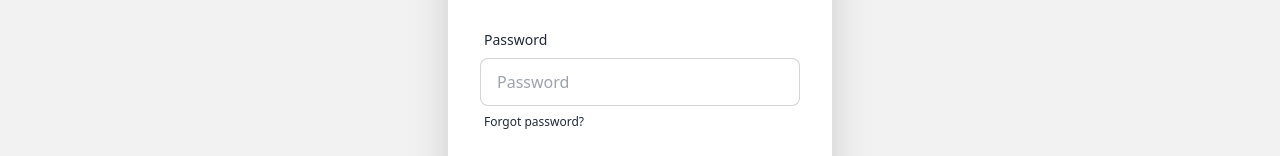
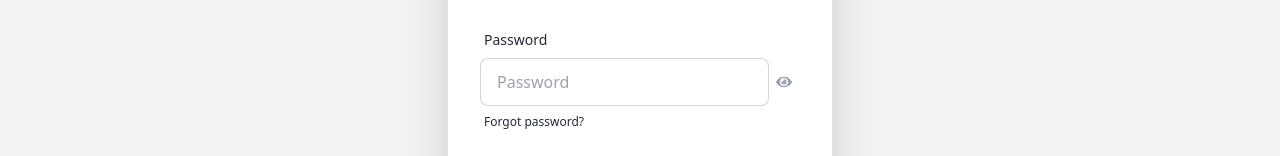
Before and after one commit to haa-meem/lingua-camp-client, a React (Vite) app: page /login in a window 1280 px wide. Shown: the part 316-472 px from the top of the page. Built offline with nearby package versions, Linux system fonts and the light colour scheme.

Commit message:
All requirments fulfilled in login & registration page

```diff
--- a/src/Pages/Login/Login.jsx
+++ b/src/Pages/Login/Login.jsx
@@ -1,16 +1,22 @@
 import { useForm } from 'react-hook-form';
 import { Link } from 'react-router-dom';
-import { FaGoogle } from 'react-icons/fa';
+import { FaEye, FaEyeSlash, FaGoogle } from 'react-icons/fa';
+import { useState } from 'react';
 
 const Login = () => {
     const { register, handleSubmit } = useForm();
+    const [showPassword, setShowPassword] = useState(false);
 
     const handleLogin = (data) => {
         console.log(data);
     };
 
     const handleGoogleSignIn = () => {
-        // Implement your Google Sign-in logic here
+
+    };
+
+    const togglePasswordVisibility = () => {
+        setShowPassword(!showPassword);
     };
 
     return (
@@ -35,13 +41,22 @@ const Login = () => {
                             <label className="label">
                                 <span className="label-text">Password</span>
                             </label>
-                            <input
-                                type="password"
-                                name="password"
-                                placeholder="Password"
-                                className="input input-bordered"
-                                {...register('password', { required: true })}
-                            />
+                            <div className="relative">
+                                <input
+                                    type={showPassword ? 'text' : 'password'}
+                                    name="password"
+                                    placeholder="Password"
+                                    className="input input-bordered pr-10"
+                                    {...register('password', { required: true })}
+                                />
+                                <span
+                                    className={`absolute top-1/2 right-2 transform -translate-y-1/2 ${showPassword ? 'text-primary' : 'text-gray-400'
+                                        } cursor-pointer`}
+                                    onClick={togglePasswordVisibility}
+                                >
+                                    {showPassword ? <FaEyeSlash /> : <FaEye />}
+                                </span>
+                            </div>
                             <label className="label">
                                 <a href="#" className="label-text-alt link link-hover">
                                     Forgot password?
--- a/src/Pages/Register/Register.jsx
+++ b/src/Pages/Register/Register.jsx
@@ -1,14 +1,24 @@
-import { useForm } from "react-hook-form";
-import { Link } from "react-router-dom";
+import { useForm } from 'react-hook-form';
+import { FaGoogle } from 'react-icons/fa';
+import { Link } from 'react-router-dom';
 
 const Register = () => {
-    const { register, handleSubmit, watch, formState: { errors } } = useForm();
+    const {
+        register,
+        handleSubmit,
+        watch,
+        formState: { errors },
+    } = useForm();
 
     const handleRegister = (data) => {
         console.log(data);
     };
 
     const password = watch('password');
+
+    const handleGoogleSignIn = () => {
+
+    };
 
     return (
         <div className="hero min-h-screen bg-base-200 flex items-center justify-center">
@@ -51,9 +61,16 @@ const Register = () => {
                                 name="password"
                                 placeholder="Password"
                                 className="input input-bordered"
-                                {...register('password', { required: true })}
+                                {...register('password', {
+                                    required: true,
+                                    minLength: 6,
+                                    pattern: {
+                                        value: /^(?=.*[A-Z])(?=.*[!@#$%^&*()]).*$/,
+                                        message: 'Password must contain at least 6 characters, one capital letter, and one special character',
+                                    },
+                                })}
                             />
-                            {errors.password && <span className="text-error">Password is required</span>}
+                            {errors.password && <span className="text-error">{errors.password.message}</span>}
                         </div>
                         <div className="form-control mb-6">
                             <label className="label">
@@ -66,7 +83,7 @@ const Register = () => {
                                 className="input input-bordered"
                                 {...register('confirmPassword', {
                                     required: true,
-                                    validate: (value) => value === password || 'Passwords do not match'
+                                    validate: (value) => value === password || 'Passwords do not match',
                                 })}
                             />
                             {errors.confirmPassword && <span className="text-error">{errors.confirmPassword.message}</span>}
@@ -93,6 +110,10 @@ const Register = () => {
                             <button type="submit" className="btn btn-primary w-full">
                                 Register
                             </button>
+                            <button onClick={handleGoogleSignIn} className="btn btn-outline btn-warning mt-3">
+                                <FaGoogle className="me-1" />
+                                Google Sign-in
+                            </button>
                         </div>
                     </form>
                     <p className="mt-4 text-center">
--- a/src/Pages/Shared/Footer/Footer.jsx
+++ b/src/Pages/Shared/Footer/Footer.jsx
@@ -1,7 +1,7 @@
 const Footer = () => {
     return (
         <footer className="mt-3">
-            <div className="footer p-10 bg-[#ce364b] text-neutral-content">
+            <div className="footer p-10 bg-[#8b393f] text-neutral-content">
                 <div>
                     <svg width="50" height="50" viewBox="0 0 24 24" xmlns="http://www.w3.org/2000/svg" fillRule="evenodd" className="fill-current"><path d="M22.672 15.226l-2.432.811.841 2.515c.33 1.019-.209 2.127-1.23 2.456-1.15.325-2.148-.321-2.463-1.226l-.84-2.518-5.013 1.677.84 2.517c.391 1.203-.434 2.542-1.831 2.542-.88 0-1.601-.564-1.86-1.314l-.842-2.516-2.431.809c-1.135.328-2.145-.317-2.463-1.229-.329-1.018.211-2.127 1.231-2.456l2.432-.809-1.621-4.823-2.432.808c-1.355.384-2.558-.59-2.558-1.839 0-.817.509-1.582 1.327-1.846l2.433-.809-.842-2.515c-.33-1.02.211-2.129 1.232-2.458 1.02-.329 2.13.209 2.461 1.229l.842 2.515 5.011-1.677-.839-2.517c-.403-1.238.484-2.553 1.843-2.553.819 0 1.585.509 1.85 1.326l.841 2.517 2.431-.81c1.02-.33 2.131.211 2.461 1.229.332 1.018-.21 2.126-1.23 2.456l-2.433.809 1.622 4.823 2.433-.809c1.242-.401 2.557.484 2.557 1.838 0 .819-.51 1.583-1.328 1.847m-8.992-6.428l-5.01 1.675 1.619 4.828 5.011-1.674-1.62-4.829z"></path></svg>
                     <p>
```
